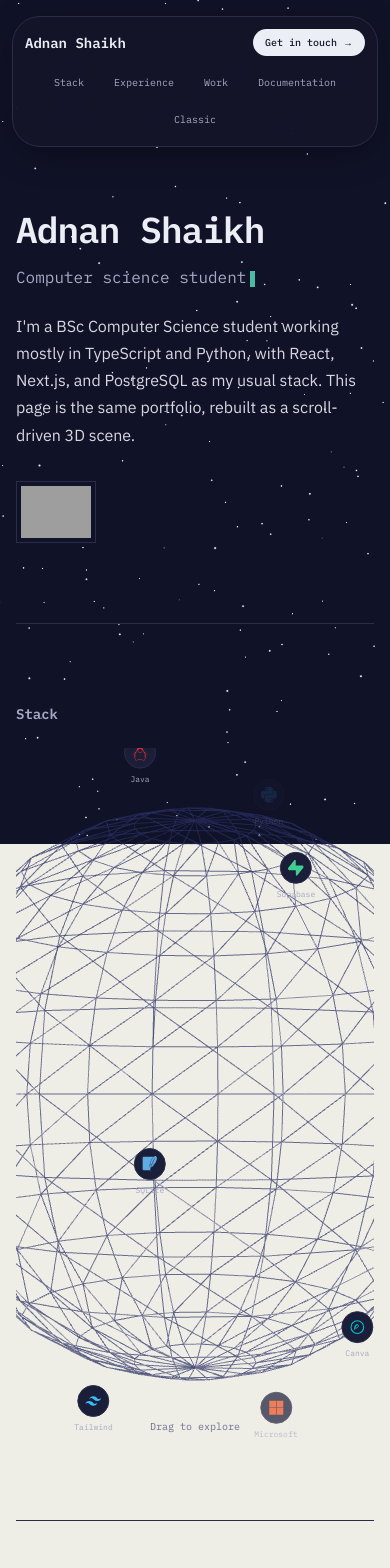
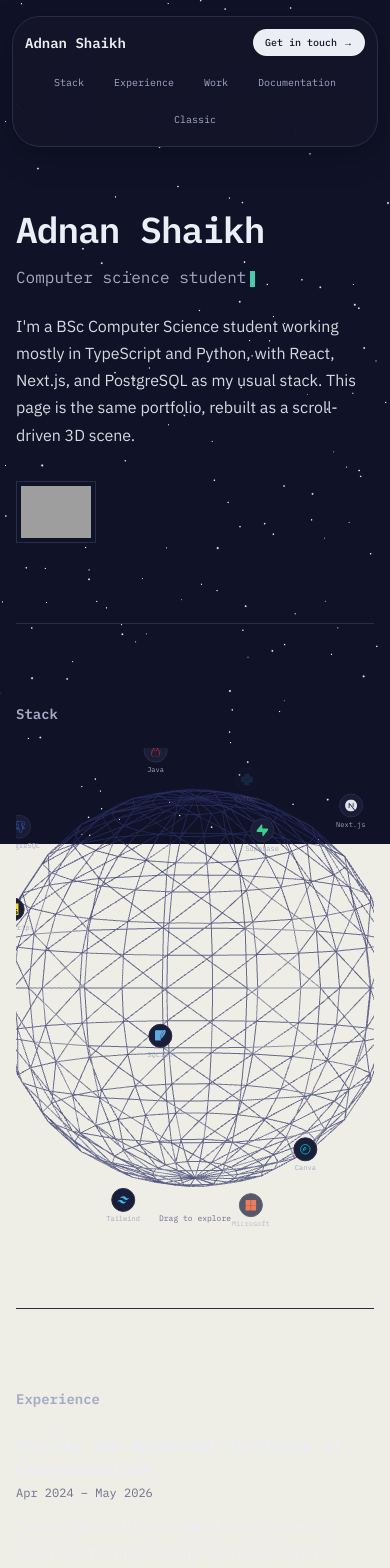
Before and after one commit to Adnan-Zhaikh/Portfolio, a Next.js app: page /lab in a window 390 px wide. Shown: the top 1568 px of the page. Built offline with nearby package versions, Linux system fonts and the light colour scheme; grey boxes are pictures that could not be loaded.

Commit message:
Make SkillsOrb responsive for mobile: reduce sphere size, icon sizes, and container height on small screens

```diff
--- a/components/lab/SkillsOrb.tsx
+++ b/components/lab/SkillsOrb.tsx
@@ -123,9 +123,11 @@ function GridGlobe({ radius }: { radius: number }) {
 function SkillNode({
   skill,
   position,
+  isMobile,
 }: {
   skill: Skill;
   position: THREE.Vector3;
+  isMobile: boolean;
 }) {
   const { Icon, label, color } = skill;
   const elRef = useRef<HTMLDivElement>(null);
@@ -150,16 +152,20 @@ function SkillNode({
     <Html position={position} center occlude={false} zIndexRange={[10, 0]}>
       <div
         ref={elRef}
-        className="flex flex-col items-center gap-1"
+        className={`flex flex-col items-center ${isMobile ? "gap-0.5" : "gap-1"}`}
         style={{ opacity: 0 }}
       >
         <div
-          className="flex h-8 w-8 items-center justify-center rounded-full border"
+          className={`flex items-center justify-center rounded-full border ${
+            isMobile ? "h-6 w-6" : "h-8 w-8"
+          }`}
           style={{ background: "#1B1E38", borderColor: "#2A2D4A" }}
         >
-          <Icon size={16} color={color} />
+          <Icon size={isMobile ? 12 : 16} color={color} />
         </div>
-        <span className="whitespace-nowrap font-mono text-[8px] text-[#A6A9C4]">
+        <span className={`whitespace-nowrap font-mono text-[#A6A9C4] ${
+          isMobile ? "text-[7px]" : "text-[8px]"
+        }`}>
           {label}
         </span>
       </div>
@@ -175,7 +181,10 @@ const FOV = 42;
 const FILL_FRACTION = 0.92;
 
 export default function SkillsOrb() {
-  const iconRadius = 6;
+  // Detect mobile viewport
+  const isMobile = typeof window !== "undefined" && window.innerWidth < 768;
+
+  const iconRadius = isMobile ? 4.5 : 6;
   const globeRadius = iconRadius * 0.86;
   const cameraZ =
     iconRadius / (FILL_FRACTION * Math.tan((FOV / 2) * (Math.PI / 180)));
@@ -191,13 +200,21 @@ export default function SkillsOrb() {
       // canvas regardless of the project's Tailwind content-glob setup
       // (see tailwind.config.ts), and a fixed vh-based height fills the
       // section instead of leaving dead space around a small globe.
-      style={{ height: "min(82vh, 880px)", maxWidth: "1400px" }}
+      style={{
+        height: isMobile ? "min(70vh, 480px)" : "min(82vh, 880px)",
+        maxWidth: "1400px"
+      }}
     >
       <Canvas camera={{ position: [0, 0, cameraZ], fov: FOV }}>
         <ambientLight intensity={1} />
         <GridGlobe radius={globeRadius} />
         {SKILLS.map((skill, i) => (
-          <SkillNode key={skill.label} skill={skill} position={positions[i]} />
+          <SkillNode
+            key={skill.label}
+            skill={skill}
+            position={positions[i]}
+            isMobile={isMobile}
+          />
         ))}
         <OrbitControls
           enableZoom={false}
@@ -210,11 +227,13 @@ export default function SkillsOrb() {
         />
       </Canvas>
       <p
-        className="pointer-events-none font-mono text-[10px] text-[#6E7191]"
+        className={`pointer-events-none font-mono text-[#6E7191] ${
+          isMobile ? "text-[8px]" : "text-[10px]"
+        }`}
         style={{
           position: "absolute",
           left: "50%",
-          bottom: 6,
+          bottom: isMobile ? 4 : 6,
           transform: "translateX(-50%)",
         }}
       >
```
